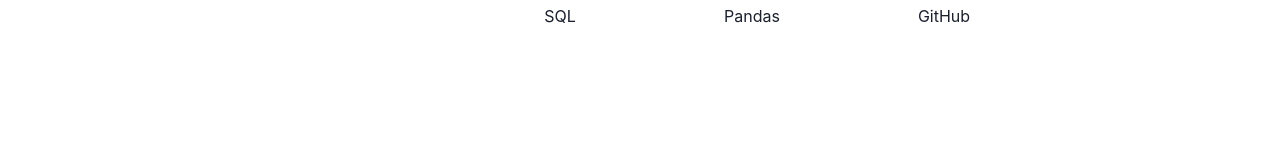
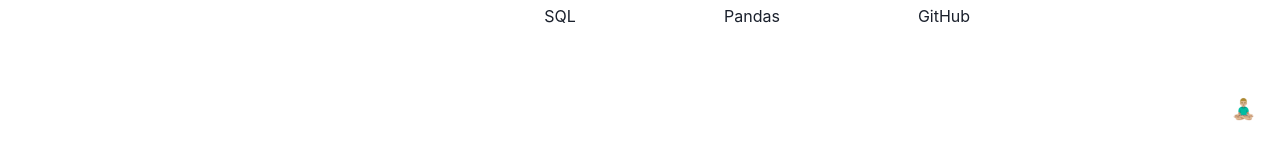
Before and after one commit to jacksonet00/jacksontaylor.com, a Next.js app in the folder v2/: page / in a window 1280 px wide. Shown: the part 1876-2021 px from the top of the page. Built offline with nearby package versions, Linux system fonts and the light colour scheme.

Commit message:
add footer

```diff
--- /dev/null
+++ b/v2/src/components/Footer.js
@@ -0,0 +1,9 @@
+import { Box, Text } from '@chakra-ui/layout';
+
+export const Footer = () => {
+	return (
+		<Box position="absolute" bottom={0} right={0} padding={6}>
+			<Text fontSize="xl">🧘🏼‍♂️</Text>
+		</Box>
+	);
+};
--- a/v2/src/pages/index.js
+++ b/v2/src/pages/index.js
@@ -7,6 +7,7 @@ import { AboutMe } from '../components/AboutMe';
 import { Projects } from '../components/Projects';
 import { MenuBar } from '../components/MenuBar';
 import Head from 'next/head';
+import { Footer } from '../components/Footer';
 
 export default function Home() {
 	return (
@@ -41,6 +42,7 @@ export default function Home() {
 						<Skills />
 					</Grid>
 				</VStack>
+				<Footer />
 			</Box>
 		</>
 	);
```
